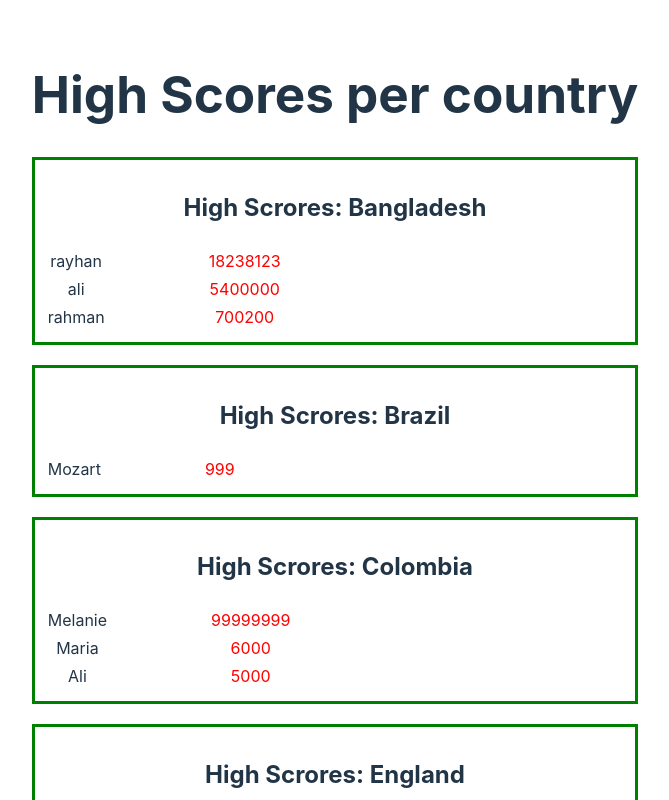
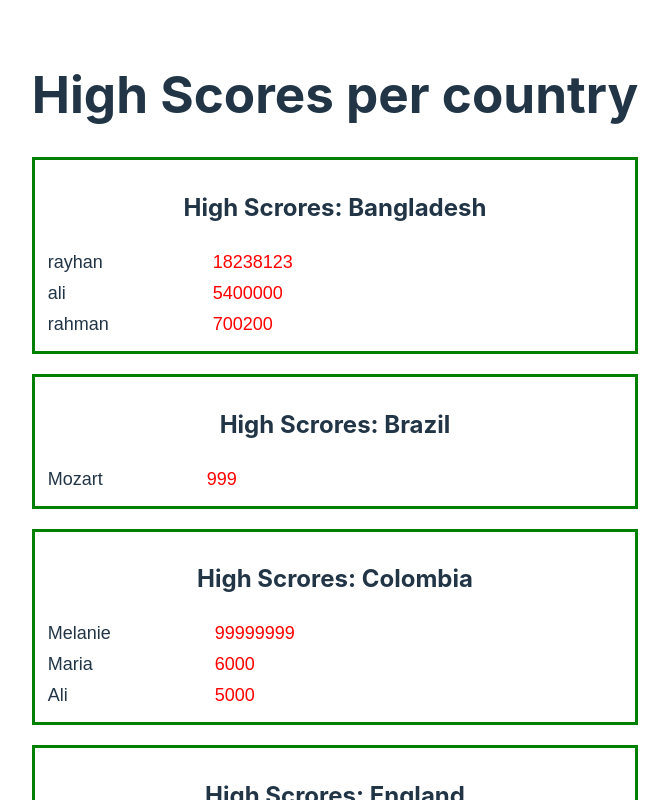
Before and after one commit to eediallo/high-scores-react, a React (Vite) app: page / in a window 1280 px wide. Shown: the top 800 px of the page, without its empty margins (305-974 px from the left). Built offline with nearby package versions, Linux system fonts and the light colour scheme.

Commit message:
style table

```diff
--- a/src/App.css
+++ b/src/App.css
@@ -57,3 +57,29 @@
   color: red;
   margin-left: 100px;
 }
+
+
+.score-table {
+  width: 100%;
+  border-collapse: collapse;
+  margin: 25px 0;
+  font-size: 18px;
+  font-family: Arial, sans-serif;
+  text-align: left;
+}
+
+
+
+.score-table tbody td {
+  padding: 12px;
+  border: 1px solid #dddddd;
+  text-align: center;
+}
+
+.score-table tbody tr:nth-child(even) {
+  background-color: #f3f3f3;
+}
+
+.score-table tbody tr:hover {
+  background-color: #f1f1f1;
+}
```
